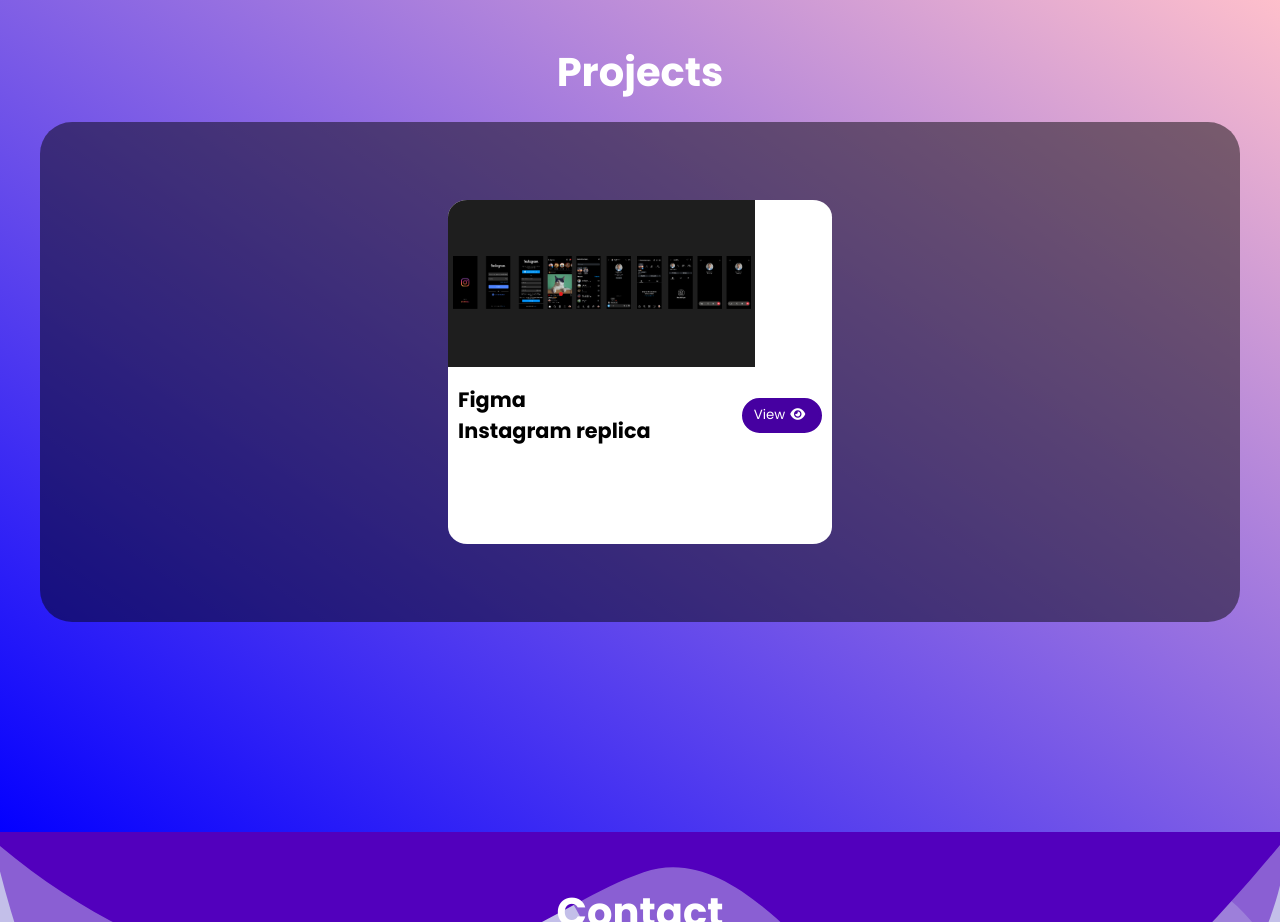
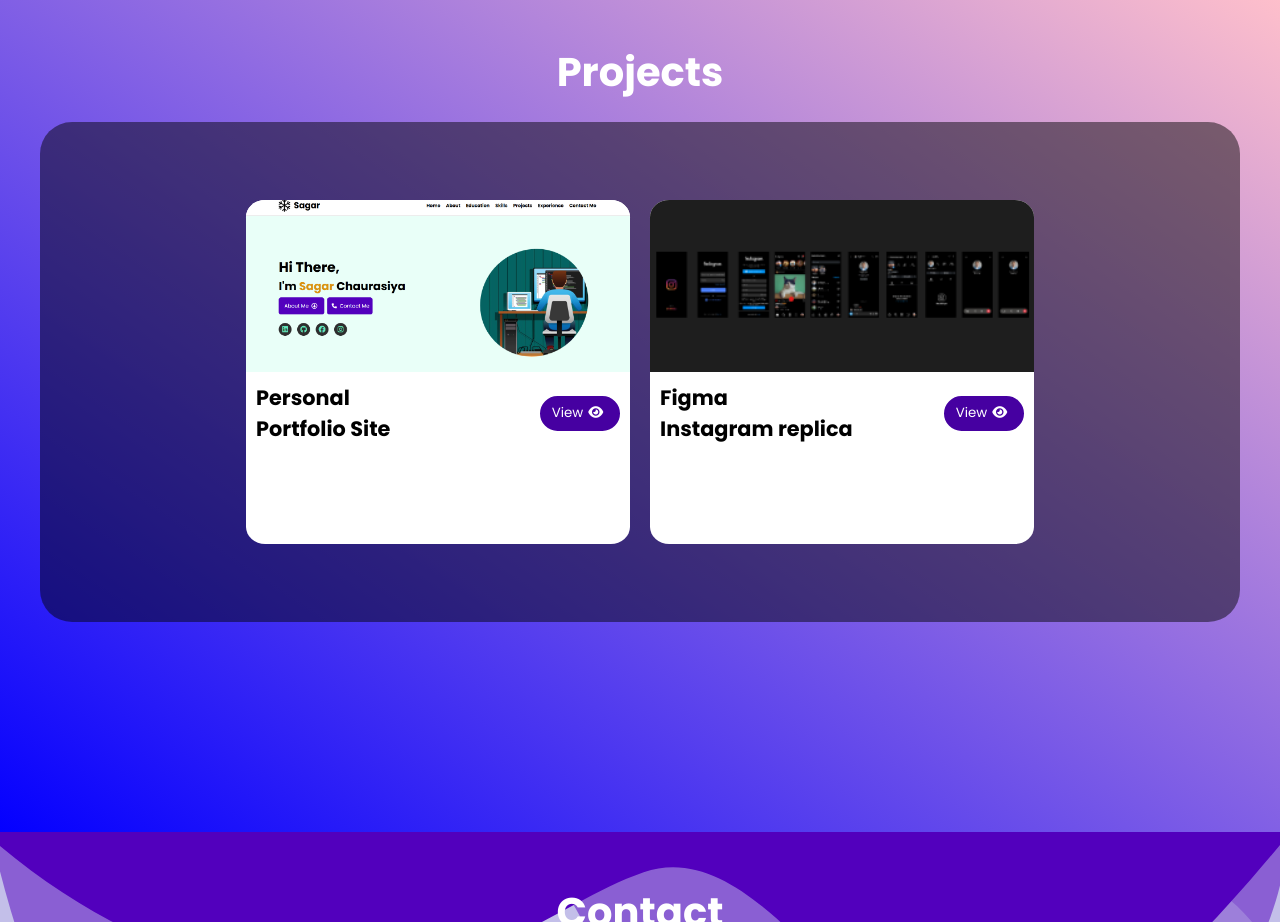
Before and after one commit to 5ag4r/Portfolio, a plain HTML site: page index.html in a window 1280 px wide. Shown: the part 3040-3962 px from the top of the page. Drawn offline with Linux system fonts and the light colour scheme.

Commit message:
Added HTML Structure and CSS Styling for Portfolio

```diff
--- a/index.html
+++ b/index.html
@@ -167,6 +167,19 @@
         <div class="p_container">
           <div class="projects_container">
             <div class="card">
+                      <img src="Assets/personal-portfolio.png" alt="project image">
+                      <div class="card_description">
+                          <span class="card_title">
+                              Personal  <br>Portfolio Site
+                          </span>
+
+                          <button class="card_button"
+                              onclick="window.open('https://5ag4r.github.io/Portfolio/', '_blank')">
+                              View <i class="fa-solid fa-eye"></i>
+                          </button>
+                      </div>
+                  </div>
+            <div class="card">
               <img src="Assets/insta.png" alt="project_image">
               <div class="card_description">
                 <span style="font-size: 1.3rem; font-weight: bold;">Figma <br> Instagram replica</span>
--- a/portfolio.css
+++ b/portfolio.css
@@ -325,9 +325,8 @@
   height: 500px;
   background-color: rgba(0, 0, 0, 0.479);
   border-radius: 2rem;
-  display: grid;
-  grid-template-rows: 1fr 1fr;
   margin-top: 20px;
+  gap: 20px;
   display: flex;
   justify-content: center;
   align-items: center;
@@ -338,13 +337,29 @@
   width: 48vh;
   height: 43vh;
   border-radius: 5%;
+  overflow: hidden; /* prevents image overflow */
+  display: flex;
+  flex-direction: column;
 }
 
+/* FIX: Image fits properly */
+.card img {
+  width: 100%;
+  height: 50%; /* or 40% depending on your design */
+  object-fit: cover; /* makes image fill the top area */
+}
+
+/* Description section */
 .card_description {
   padding: 10px;
   display: flex;
   justify-content: space-between;
   align-items: center;
+}
+
+.card_title {
+  font-size: 1.3rem;
+  font-weight: bold;
 }
 
 .card_button {
```
Also changed, not shown: Assets/personal-portfolio.png (added).
